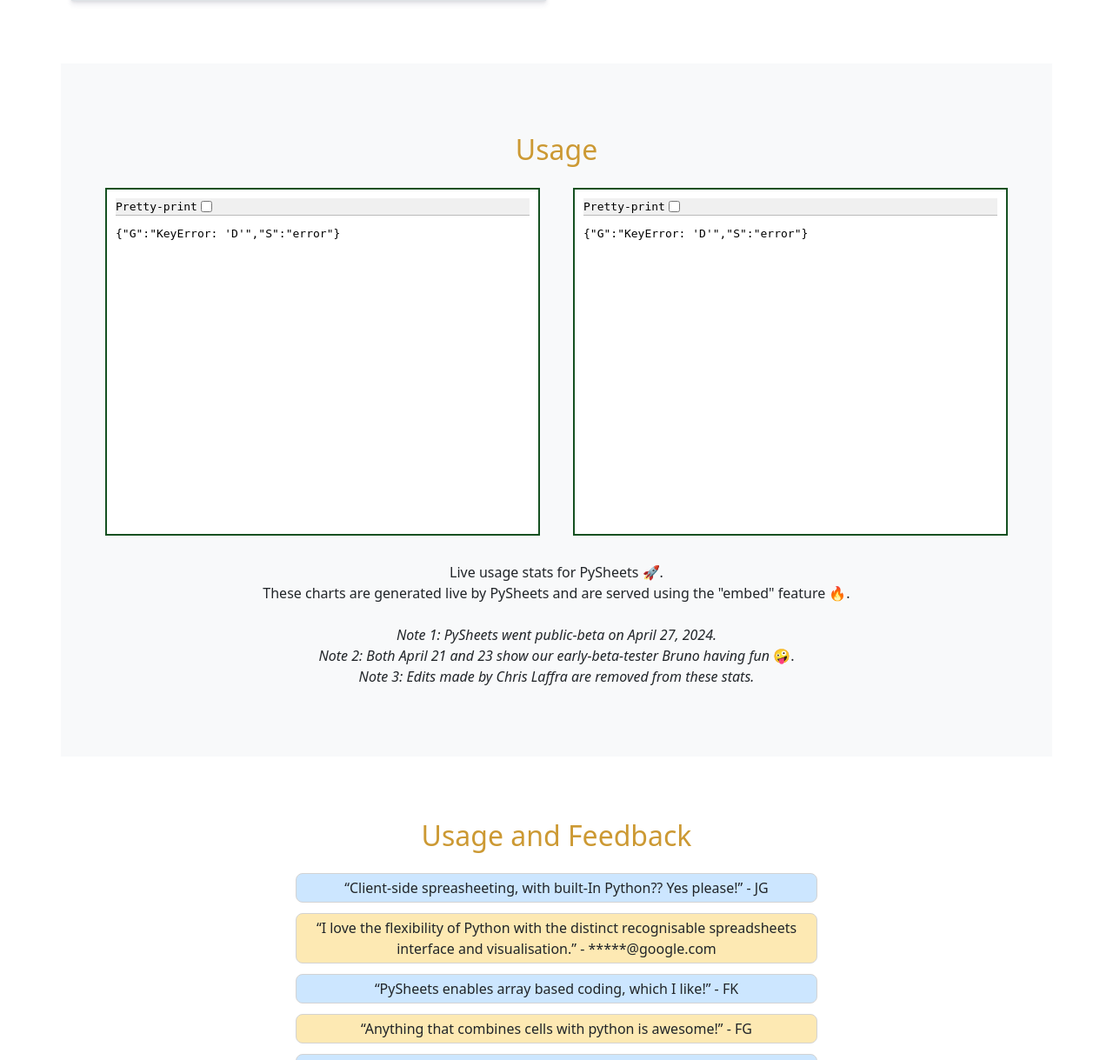
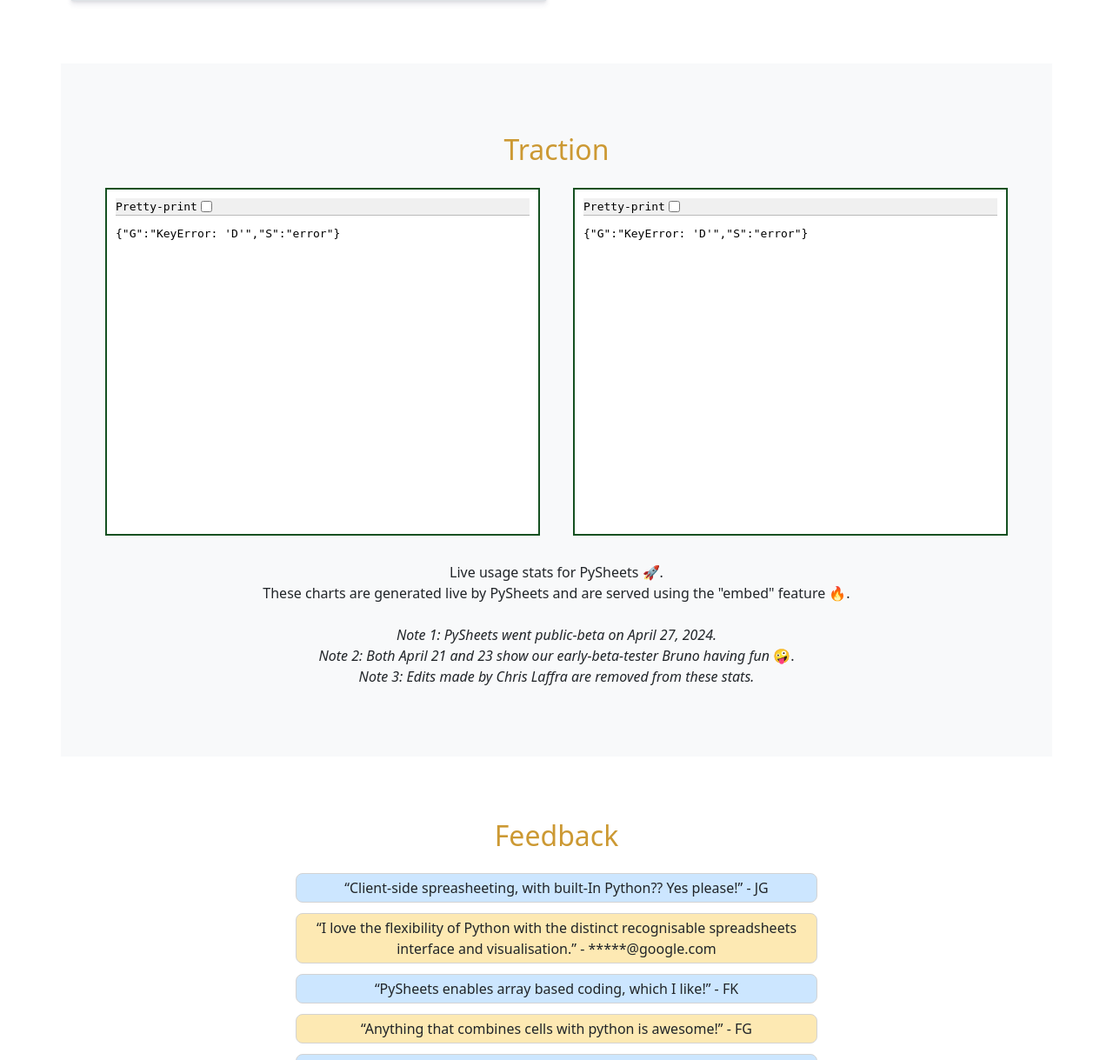
Before and after one commit to PySheets/pysheets, a Flask app: page / in a window 1280 px wide. Shown: the part 1322-2541 px from the top of the page at 87% size. Run offline with Flask 2, Linux system fonts and the light colour scheme; data that the repository does not hold is empty.

Commit message:
Change Usage into Traction

```diff
--- a/templates/landing.html
+++ b/templates/landing.html
@@ -127,7 +127,7 @@
                         <a class="nav-link" href="#Features">Features</a>
                     </li>
                     <li class="nav-item">
-                        <a class="nav-link" href="#Usage">Usage</a>
+                        <a class="nav-link" href="#Traction">Traction</a>
                     </li>
                     <li class="nav-item">
                         <a class="nav-link" href="#Feedback">Feedback</a>
@@ -203,11 +203,11 @@
             </div>
         </div>
 
-        <a name="Live Usage"></a>
+        <a name="Traction"></a>
         <br>
         <div class="row mt-5 hero">
             <div class="col-md-12">
-                <h2 class="text-center mb-4">Usage</h2>
+                <h2 class="text-center mb-4">Traction</h2>
 
                 <center>
                 <iframe src="/embed?U=uXNuCGO2JU1E5aL7zcOh&k=B12"></iframe>
@@ -238,7 +238,7 @@
         <br>
         <div class="row mt-5">
             <div class="col-md-12">
-                <h2 class="text-center mb-4">Usage and Feedback</h2>
+                <h2 class="text-center mb-4">Feedback</h2>
 
 
                 <center>
```
